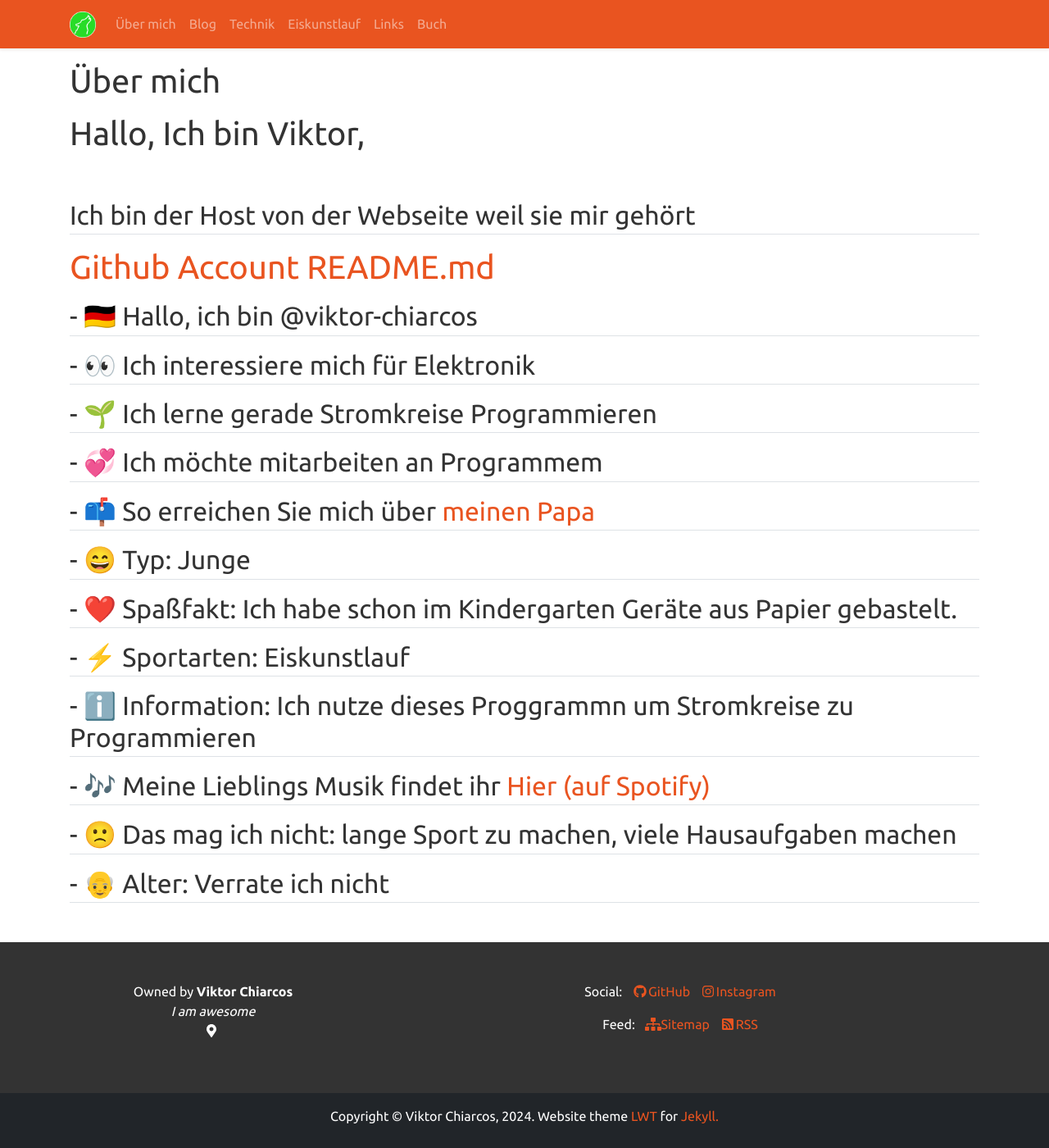
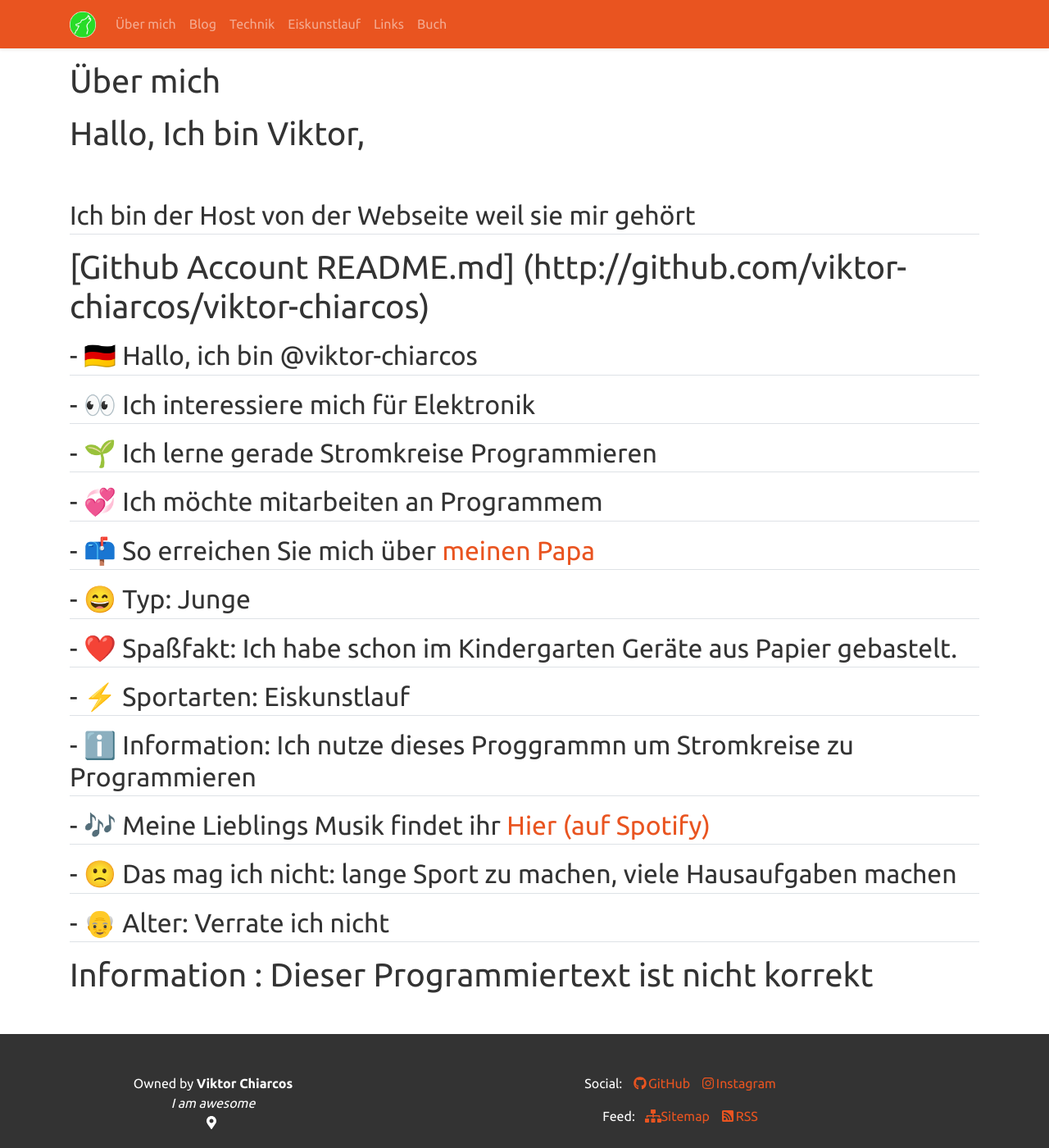
Before and after one commit to viktor-chiarcos/viktor-chiarcos.github.io, a Jekyll site: the page built from _pages/about.md, in a window 1280 px wide and 1400 px high. Shown: the whole window at 82% size. Built offline with Jekyll 4.4.1, drawn with Linux system fonts in a browser that asks for light colours.

Commit message:
Code Für about

```diff
--- a/_pages/about.md
+++ b/_pages/about.md
@@ -11,7 +11,7 @@ permalink: /about/
 
 ## Ich bin der Host von der Webseite weil sie mir gehört
 
-# [Github Account README.md](http://github.com/viktor-chiarcos/viktor-chiarcos)
+# [Github Account README.md] (http://github.com/viktor-chiarcos/viktor-chiarcos)
 
 ## - 🇩🇪 Hallo, ich bin @viktor-chiarcos
 ## - 👀 Ich interessiere mich für Elektronik
@@ -25,3 +25,5 @@ permalink: /about/
 ## - 🎶 Meine Lieblings Musik findet ihr [Hier (auf Spotify) ](https://open.spotify.com/playlist/33a3P5kT2XK7V2NE11puD2?si=TZKCPxLFRGmnVrRYJPqH_g&pi=e-7_wwSH6USaOR)
 ## - 🙁 Das mag ich nicht: lange Sport zu machen, viele Hausaufgaben machen
 ## - 👴 Alter: Verrate ich nicht
+
+# Information : Dieser  Programmiertext ist nicht korrekt
```
